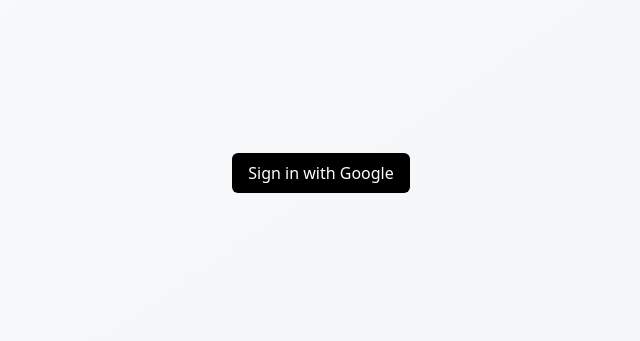
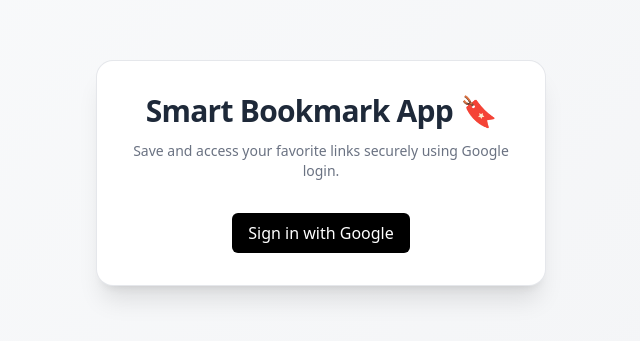
Before and after one commit to AmanMomin2207/smart-bookmark-app, a Next.js app: page / in a window 1280 px wide. Shown: the part 267-608 px from the top of the page, without its empty margins (319-959 px from the left). Built offline with nearby package versions, Linux system fonts and the light colour scheme; no server answers.

Commit message:
Styled page.tsx

```diff
--- a/src/app/page.tsx
+++ b/src/app/page.tsx
@@ -6,18 +6,53 @@
   const user = await getCurrentUser();
 
   return (
-    <main className="flex min-h-screen items-center justify-center">
+    <main className="flex min-h-screen items-center justify-center bg-gradient-to-br from-gray-50 to-gray-100 px-6">
+      <div className="w-full max-w-md rounded-2xl bg-white p-8 shadow-xl ring-1 ring-gray-200 text-center transition-all">
+
         {!user ? (
+          <>
+            <h1 className="text-3xl font-bold tracking-tight">
+              Smart Bookmark App 🔖
+            </h1>
+
+            <p className="mt-3 text-sm text-gray-500">
+              Save and access your favorite links securely using Google login.
+            </p>
+
+            <div className="mt-8">
               <GoogleLoginButton />
+            </div>
+          </>
         ) : (
-        <div className="text-center">
-          <h1 className="text-2xl font-bold">
-            Welcome, {user.user_metadata?.full_name ?? "User"} 👋
+          <>
+            <div className="mb-6">
+              <div className="mx-auto mb-4 flex h-16 w-16 items-center justify-center rounded-full bg-blue-100 text-2xl font-bold text-blue-600">
+                {user.user_metadata?.full_name?.[0] ?? "U"}
+              </div>
+
+              <h1 className="text-2xl font-semibold">
+                Welcome back 👋
               </h1>
-          <p className="mt-2 text-gray-600">{user.email}</p>
+
+              <p className="mt-1 text-sm text-gray-500">
+                {user.email}
+              </p>
+            </div>
+
+            <div className="space-y-3">
+              <a
+                href="/bookmarks"
+                className="block w-full rounded-lg bg-blue-600 py-2 font-medium text-white transition hover:bg-blue-700 active:scale-[0.98]"
+              >
+                Go to My Bookmarks
+              </a>
+
               <LogoutButton />
             </div>
+          </>
         )}
+
+      </div>
     </main>
   );
 }
```
Lines whose indentation alone changed are shown as unchanged.
